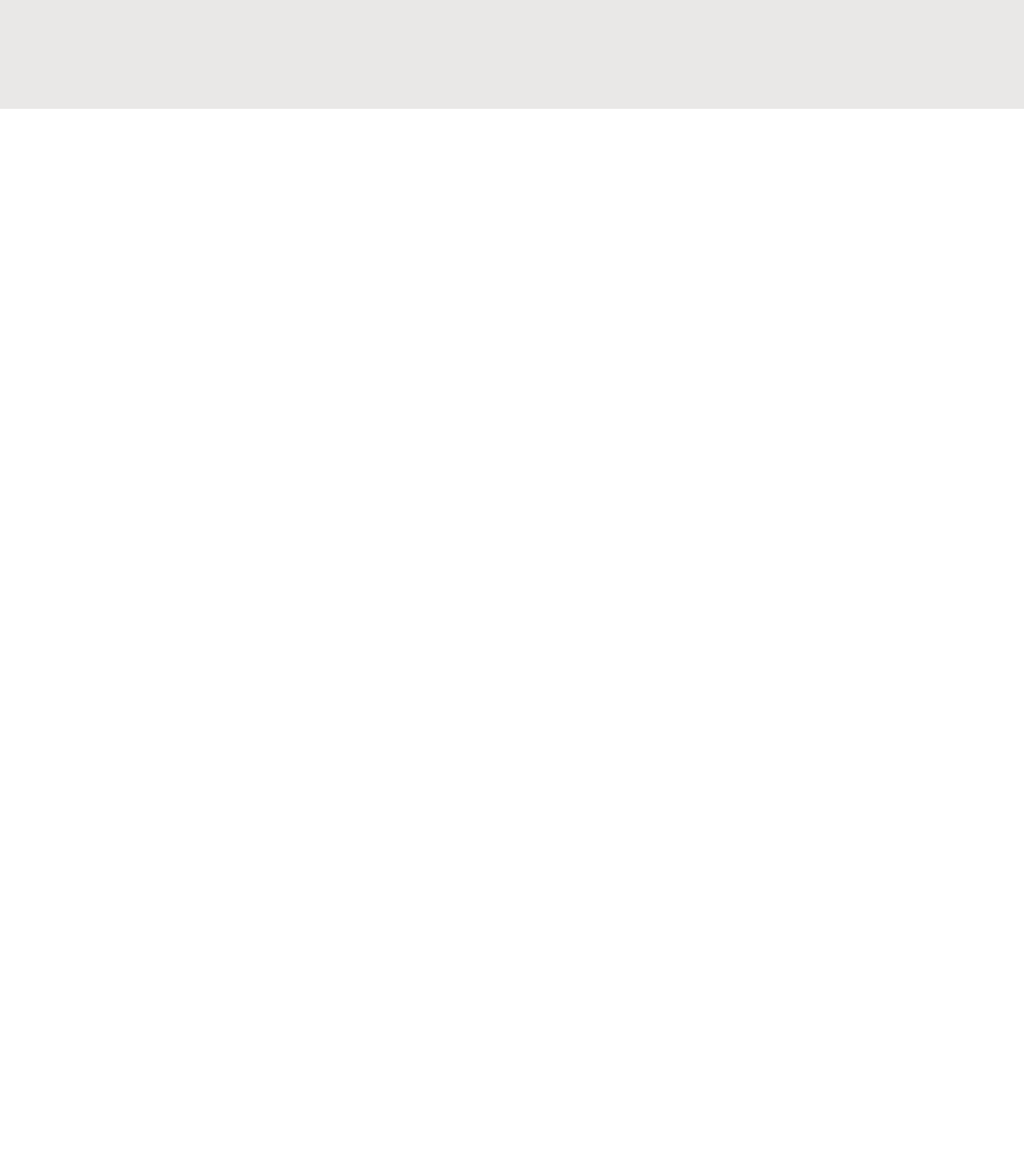
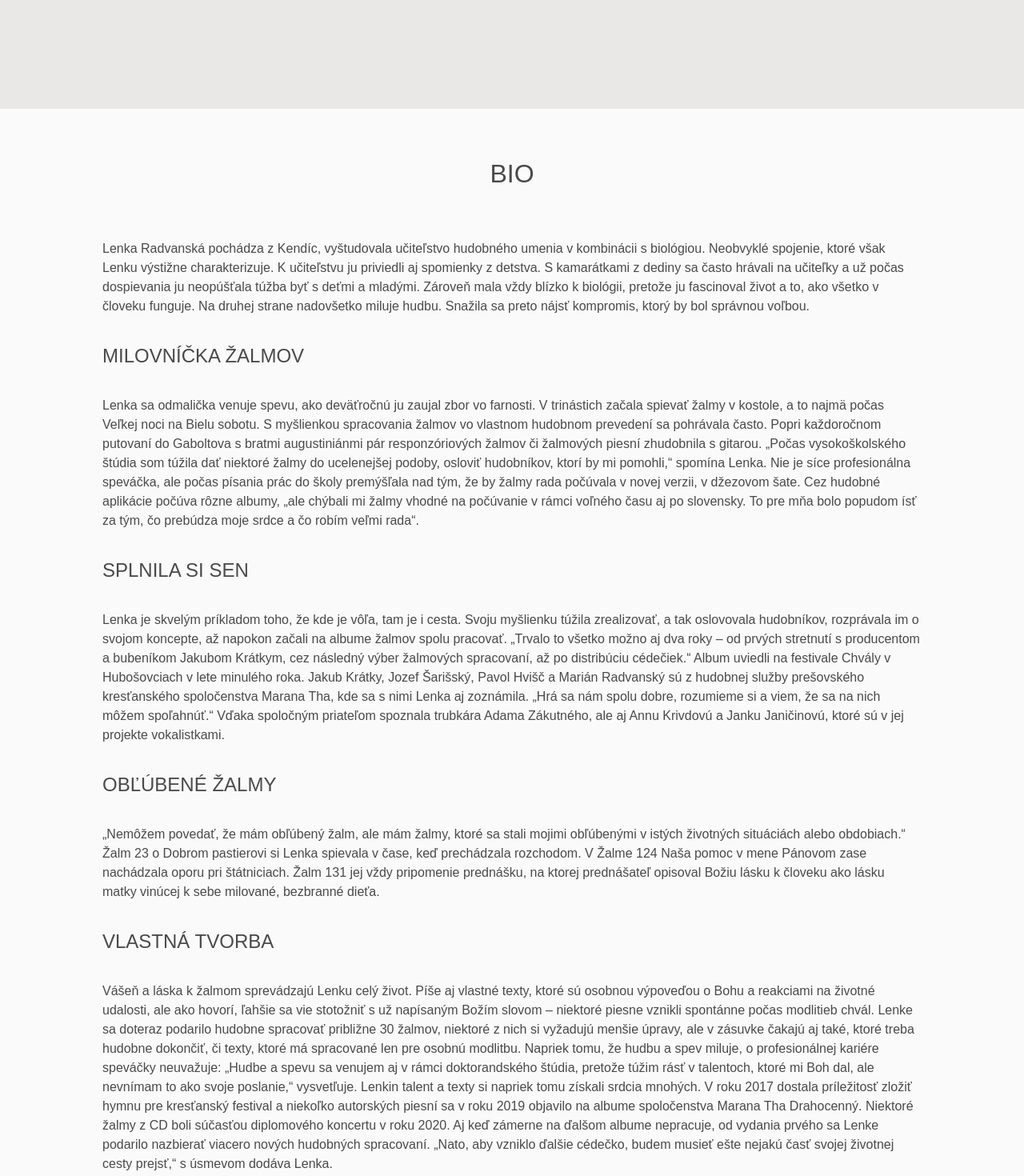
Before and after one commit to roberto123454321/lenkaRadvanska, a React (Vite) app: page / in a window 1280 px wide. Shown: the part 3300-4770 px from the top of the page at 80% size. Before the commit the page ends 3436 px from the top, so only its background shows below. Built offline with nearby package versions, Linux system fonts and the light colour scheme; a web font is replaced by a local one.

Commit message:
- bio - navigation keywords change

```diff
--- a/src/App.jsx
+++ b/src/App.jsx
@@ -4,6 +4,7 @@ import Header from "./components/Header.jsx";
 import Hero from "./components/Hero.jsx";
 import MusicGalery from "./components/MusicGalery.jsx";
 import PhotoGalery from "./components/PhotoGalery.jsx";
+import Bio from "./components/Bio.jsx";
 
 function App() {
   return (
@@ -14,6 +15,7 @@ function App() {
         <MusicGalery />
         <VideoGalery />
         <PhotoGalery />
+        <Bio />
       </div>
     </>
   );
--- /dev/null
+++ b/src/components/Bio.css
@@ -0,0 +1,14 @@
+.bio {
+  width: 80vw;
+  height: 100%;
+  margin: auto;
+  margin-bottom: 5rem;
+}
+
+.bio h3 {
+  text-transform: uppercase;
+  font-size: 1.5rem;
+  font-weight: 400;
+  margin-top: 2rem;
+  margin-bottom: 2rem;
+}
--- /dev/null
+++ b/src/components/Bio.jsx
@@ -0,0 +1,95 @@
+import "./Bio.css";
+
+export default function Bio() {
+  return (
+    <div id="bio" className="lighter-background">
+      <h1 className="page-title">Bio</h1>
+      <div className="bio">
+        <p>
+          Lenka Radvanská pochádza z Kendíc, vyštudovala učiteľstvo hudobného
+          umenia v kombinácii s biológiou. Neobvyklé spojenie, ktoré však Lenku
+          výstižne charakterizuje. K učiteľstvu ju priviedli aj spomienky z
+          detstva. S kamarátkami z dediny sa často hrávali na učiteľky a už
+          počas dospievania ju neopúšťala túžba byť s deťmi a mladými. Zároveň
+          mala vždy blízko k biológii, pretože ju fascinoval život a to, ako
+          všetko v človeku funguje. Na druhej strane nadovšetko miluje hudbu.
+          Snažila sa preto nájsť kompromis, ktorý by bol správnou voľbou.
+        </p>
+
+        <h3>MILOVNÍČKA ŽALMOV</h3>
+
+        <p>
+          Lenka sa odmalička venuje spevu, ako deväťročnú ju zaujal zbor vo
+          farnosti. V trinástich začala spievať žalmy v kostole, a to najmä
+          počas Veľkej noci na Bielu sobotu. S myšlienkou spracovania žalmov vo
+          vlastnom hudobnom prevedení sa pohrávala často. Popri každoročnom
+          putovaní do Gaboltova s bratmi augustiniánmi pár responzóriových
+          žalmov či žalmových piesní zhudobnila s gitarou. „Počas
+          vysokoškolského štúdia som túžila dať niektoré žalmy do ucelenejšej
+          podoby, osloviť hudobníkov, ktorí by mi pomohli,“ spomína Lenka. Nie
+          je síce profesionálna speváčka, ale počas písania prác do školy
+          premýšľala nad tým, že by žalmy rada počúvala v novej verzii, v
+          džezovom šate. Cez hudobné aplikácie počúva rôzne albumy, „ale chýbali
+          mi žalmy vhodné na počúvanie v rámci voľného času aj po slovensky. To
+          pre mňa bolo popudom ísť za tým, čo prebúdza moje srdce a čo robím
+          veľmi rada“.
+        </p>
+
+        <h3>SPLNILA SI SEN</h3>
+
+        <p>
+          Lenka je skvelým príkladom toho, že kde je vôľa, tam je i cesta. Svoju
+          myšlienku túžila zrealizovať, a tak oslovovala hudobníkov, rozprávala
+          im o svojom koncepte, až napokon začali na albume žalmov spolu
+          pracovať. „Trvalo to všetko možno aj dva roky – od prvých stretnutí s
+          producentom a bubeníkom Jakubom Krátkym, cez následný výber žalmových
+          spracovaní, až po distribúciu cédečiek.“ Album uviedli na festivale
+          Chvály v Hubošovciach v lete minulého roka. Jakub Krátky, Jozef
+          Šarišský, Pavol Hvišč a Marián Radvanský sú z hudobnej služby
+          prešovského kresťanského spoločenstva Marana Tha, kde sa s nimi Lenka
+          aj zoznámila. „Hrá sa nám spolu dobre, rozumieme si a viem, že sa na
+          nich môžem spoľahnúť.“ Vďaka spoločným priateľom spoznala trubkára
+          Adama Zákutného, ale aj Annu Krivdovú a Janku Janičinovú, ktoré sú v
+          jej projekte vokalistkami.
+        </p>
+
+        <h3>OBĽÚBENÉ ŽALMY</h3>
+
+        <p>
+          „Nemôžem povedať, že mám obľúbený žalm, ale mám žalmy, ktoré sa stali
+          mojimi obľúbenými v istých životných situáciách alebo obdobiach.“ Žalm
+          23 o Dobrom pastierovi si Lenka spievala v čase, keď prechádzala
+          rozchodom. V Žalme 124 Naša pomoc v mene Pánovom zase nachádzala oporu
+          pri štátniciach. Žalm 131 jej vždy pripomenie prednášku, na ktorej
+          prednášateľ opisoval Božiu lásku k človeku ako lásku matky vinúcej k
+          sebe milované, bezbranné dieťa.
+        </p>
+
+        <h3>VLASTNÁ TVORBA</h3>
+
+        <p>
+          Vášeň a láska k žalmom sprevádzajú Lenku celý život. Píše aj vlastné
+          texty, ktoré sú osobnou výpoveďou o Bohu a reakciami na životné
+          udalosti, ale ako hovorí, ľahšie sa vie stotožniť s už napísaným Božím
+          slovom – niektoré piesne vznikli spontánne počas modlitieb chvál.
+          Lenke sa doteraz podarilo hudobne spracovať približne 30 žalmov,
+          niektoré z nich si vyžadujú menšie úpravy, ale v zásuvke čakajú aj
+          také, ktoré treba hudobne dokončiť, či texty, ktoré má spracované len
+          pre osobnú modlitbu. Napriek tomu, že hudbu a spev miluje, o
+          profesionálnej kariére speváčky neuvažuje: „Hudbe a spevu sa venujem
+          aj v rámci doktorandského štúdia, pretože túžim rásť v talentoch,
+          ktoré mi Boh dal, ale nevnímam to ako svoje poslanie,“ vysvetľuje.
+          Lenkin talent a texty si napriek tomu získali srdcia mnohých. V roku
+          2017 dostala príležitosť zložiť hymnu pre kresťanský festival a
+          niekoľko autorských piesní sa v roku 2019 objavilo na albume
+          spoločenstva Marana Tha Drahocenný. Niektoré žalmy z CD boli súčasťou
+          diplomového koncertu v roku 2020. Aj keď zámerne na ďalšom albume
+          nepracuje, od vydania prvého sa Lenke podarilo nazbierať viacero
+          nových hudobných spracovaní. „Nato, aby vzniklo ďalšie cédečko, budem
+          musieť ešte nejakú časť svojej životnej cesty prejsť,“ s úsmevom
+          dodáva Lenka.
+        </p>
+      </div>
+    </div>
+  );
+}
--- a/src/components/Header.jsx
+++ b/src/components/Header.jsx
@@ -4,13 +4,13 @@ export default function Header() {
   return (
     <header className="navbar">
       <div className="logo">
-        <a href="#hero">Lenka Radvanská</a>
+        <a href="#">Lenka Radvanská</a>
       </div>
       <nav>
         <a href="#music">Hudba</a>
-        <a href="#videogalery">Video</a>
-        <a href="#photogalery">Foto</a>
-        <a href="#">Bio</a>
+        <a href="#video">Video</a>
+        <a href="#photo">Foto</a>
+        <a href="#bio">Bio</a>
         <a href="#">Kontakt</a>
       </nav>
     </header>
--- a/src/components/PhotoGalery.jsx
+++ b/src/components/PhotoGalery.jsx
@@ -5,7 +5,7 @@ const photos = ["1", "2", "3", "4", "5", "6"];
 
 export default function VideoGalery() {
   return (
-    <div id="photogalery" className="darker-background">
+    <div id="photo" className="darker-background">
       <h1 className="page-title">Foto</h1>
       <div className="photo-galery">
         {photos.map((photo) => (
--- a/src/components/VideoGalery.jsx
+++ b/src/components/VideoGalery.jsx
@@ -14,7 +14,7 @@ const videos = [
 
 export default function VideoGalery() {
   return (
-    <div id="videogalery" className="lighter-background">
+    <div id="video" className="lighter-background">
       <h1 className="page-title">Video</h1>
       <div className="video-galery">
         {videos.map((url) => (
```
